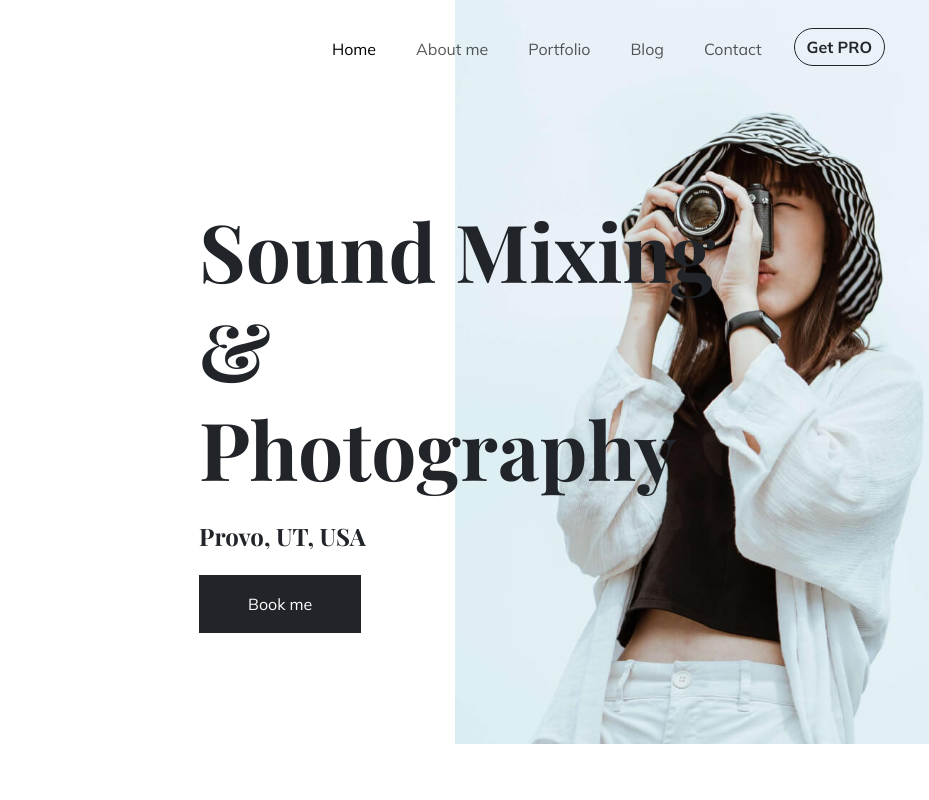
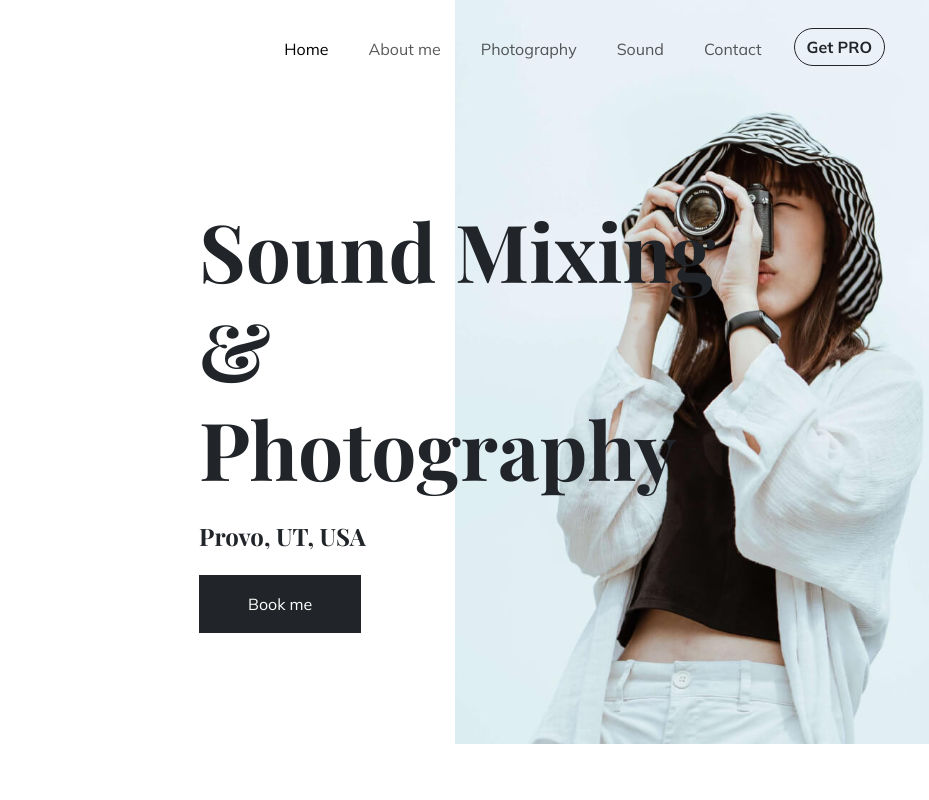
Before and after one commit to alec-michael/amavmedia, a plain HTML site: page index.html in a window 1280 px wide. Shown: the top 800 px of the page, 197-1126 px from the left. Drawn offline with nearby package versions, Linux system fonts and the light colour scheme; files whose address does not match are found by name; a web font is replaced by a local one.

Commit message:
Update index.html

```diff
--- a/index.html
+++ b/index.html
@@ -33,8 +33,8 @@
 				<li class="nav__list-item active-nav"><a href="index.html" class="hover-target">Home</a></li>
 				<li class="nav__list-item"><a href="about.html" class="hover-target">About <span class="badge bg-primary text-white fs-6">PRO</span></a></li>
 				<li class="nav__list-item"><a href="contact.html" class="hover-target">Contact <span class="badge bg-primary text-white fs-6">PRO</span></a></li>
-				<li class="nav__list-item"><a href="portfolio.html" class="hover-target">Portfolio <span class="badge bg-primary text-white fs-6">PRO</span></a></li>
-				<li class="nav__list-item"><a href="blog.html" class="hover-target">Blog <span class="badge bg-primary text-white fs-6">PRO</span></a></li>
+				<li class="nav__list-item"><a href="portfolio.html" class="hover-target">Photography <span class="badge bg-primary text-white fs-6">PRO</span></a></li>
+				<li class="nav__list-item"><a href="blog.html" class="hover-target">Sound <span class="badge bg-primary text-white fs-6">PRO</span></a></li>
 				<li class="nav__list-item"><a href="single.html" class="hover-target">Single <span class="badge bg-primary text-white fs-6">PRO</span></a></li>
 				<li class="nav__list-item"><a href="styles.html" class="hover-target">Styles <span class="badge bg-primary text-white fs-6">PRO</span></a></li>
 			</ul>
@@ -55,8 +55,8 @@
 						<ul id="slide-down" class="navbar-nav gap-4">
 							<li><a href="#billboard" class="nav-link active">Home</a></li>
 							<li><a href="#about" class="nav-link">About me</a></li>
-							<li><a href="#portfolio" class="nav-link">Portfolio</a></li>
-							<li><a href="#blog" class="nav-link">Blog</a></li>
+							<li><a href="#portfolio" class="nav-link">Photography</a></li>
+							<li><a href="#blog" class="nav-link">Sound</a></li>
 							<li><a href="#contact" class="nav-link">Contact</a></li>
 							<li><a class="btn btn-outline-dark rounded-pill" href="https://templatesjungle.gumroad.com/l/alena-portfolio-html-template" target="_blank"><strong>Get PRO</strong></a></li>
 						</ul>
@@ -91,7 +91,7 @@
 				<div class="col-md-6">
 					<figure class="bannerimg position-relative">
 						<div class="text-content" data-aos="fade-in">
-							<h1 class="display-1">Sound Mixing & Photography</h1>
+							<h2 class="display-1">Sound Mixing & Photography</h2>
 							<h4 class="py-3">Provo, UT, USA</h4>
 							<a href="#" class="btn btn-dark px-5 py-3">Book me</a>
 						</div>
```
